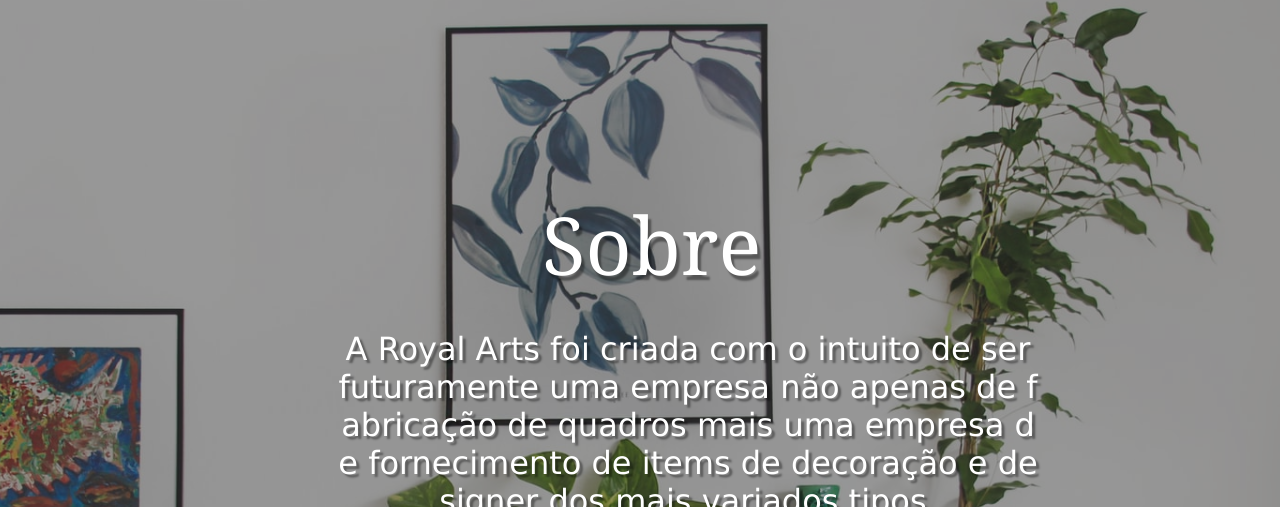
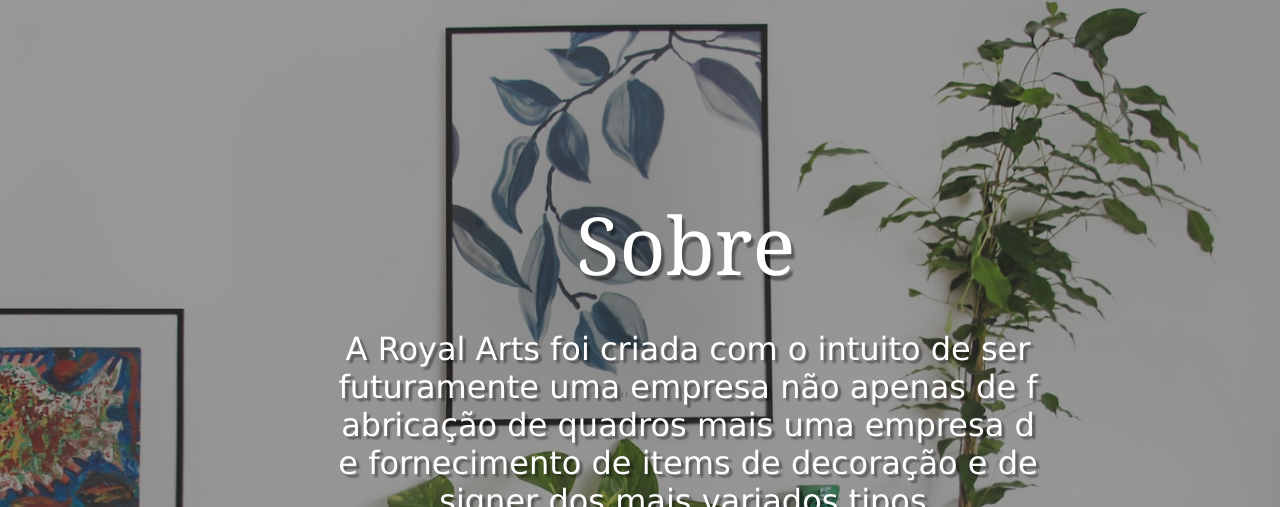
Before and after one commit to marcosjk109/Royal-Site, a plain HTML site: page index.html in a window 1280 px wide. Shown: the part 1311-1818 px from the top of the page. Drawn offline with Linux system fonts and the light colour scheme.

Commit message:
Update style.css

```diff
--- a/CSS/style.css
+++ b/CSS/style.css
@@ -267,7 +267,7 @@
     font-weight: 200;
     text-shadow: .2rem .3rem 2px rgba(0, 0, 0, 0.4);
     margin-top: -15rem ;
-    margin-left: -2.1rem;
+    margin-left: 0;
     opacity: 0;
     animation: moveBanner 1s 0.5s forwards;
 }
```
